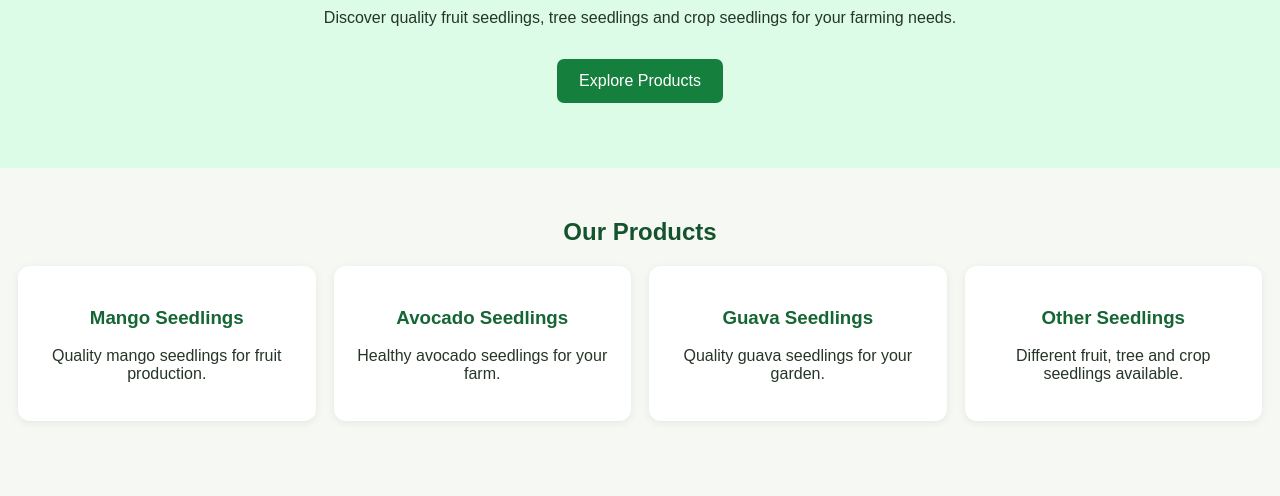
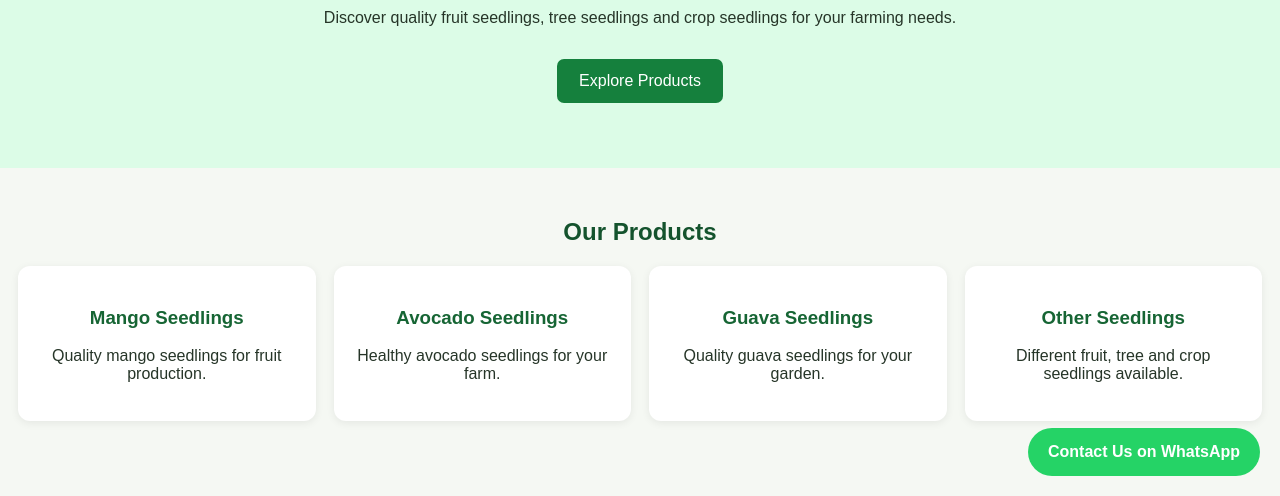
Before and after one commit to dottonoel38-boop/GreenGrow-Nursery, a plain HTML site: page index.html in a window 1280 px wide. Shown: the part 304-800 px from the top of the page. Drawn offline with Linux system fonts and the light colour scheme.

Commit message:
Update index.html

```diff
--- a/index.html
+++ b/index.html
@@ -139,5 +139,12 @@ Email: dottonoel38@gmail.com
 <p>Growing Today, Greening Tomorrow 🌱</p>
 </footer>
 
-</body>
+<a href="https://wa.me/255719284702"
+   target="_blank"
+   style="position:fixed;bottom:20px;right:20px;
+   background:#25D366;color:white;padding:15px 20px;
+   border-radius:30px;text-decoration:none;
+   font-weight:bold;z-index:9999;">
+   Contact Us on WhatsApp
+</a></body>
 </html>
```
